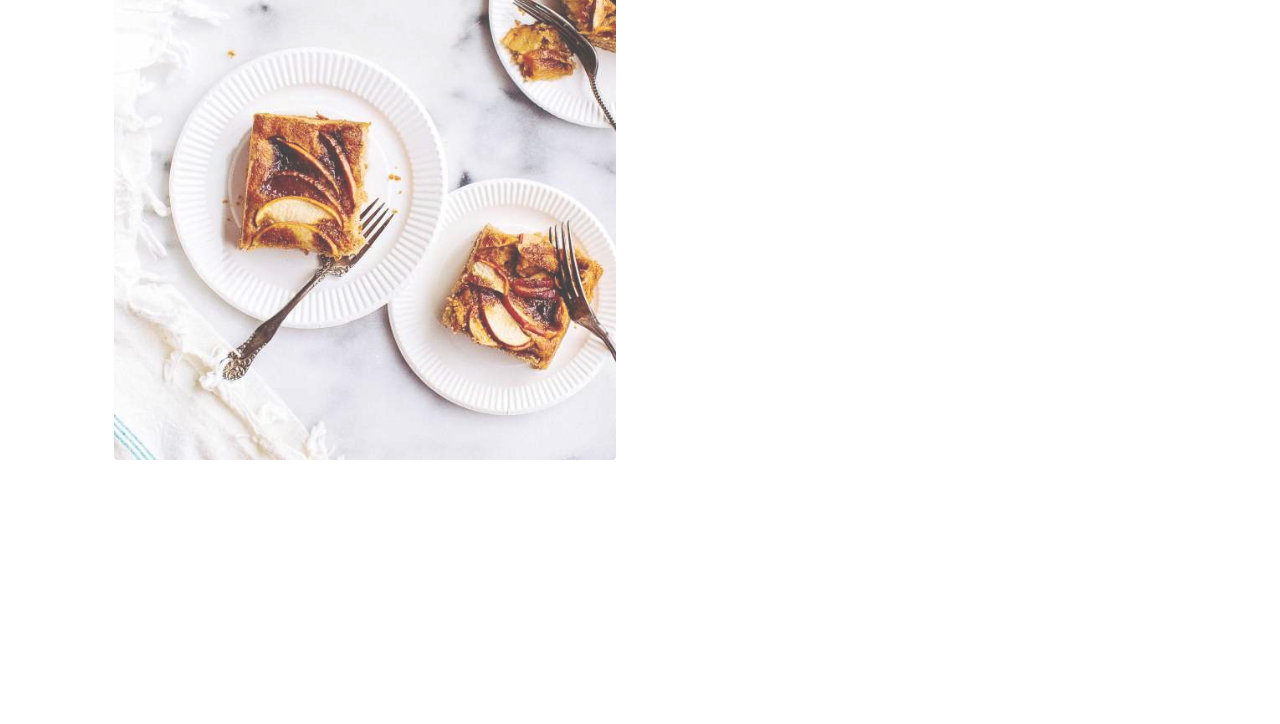
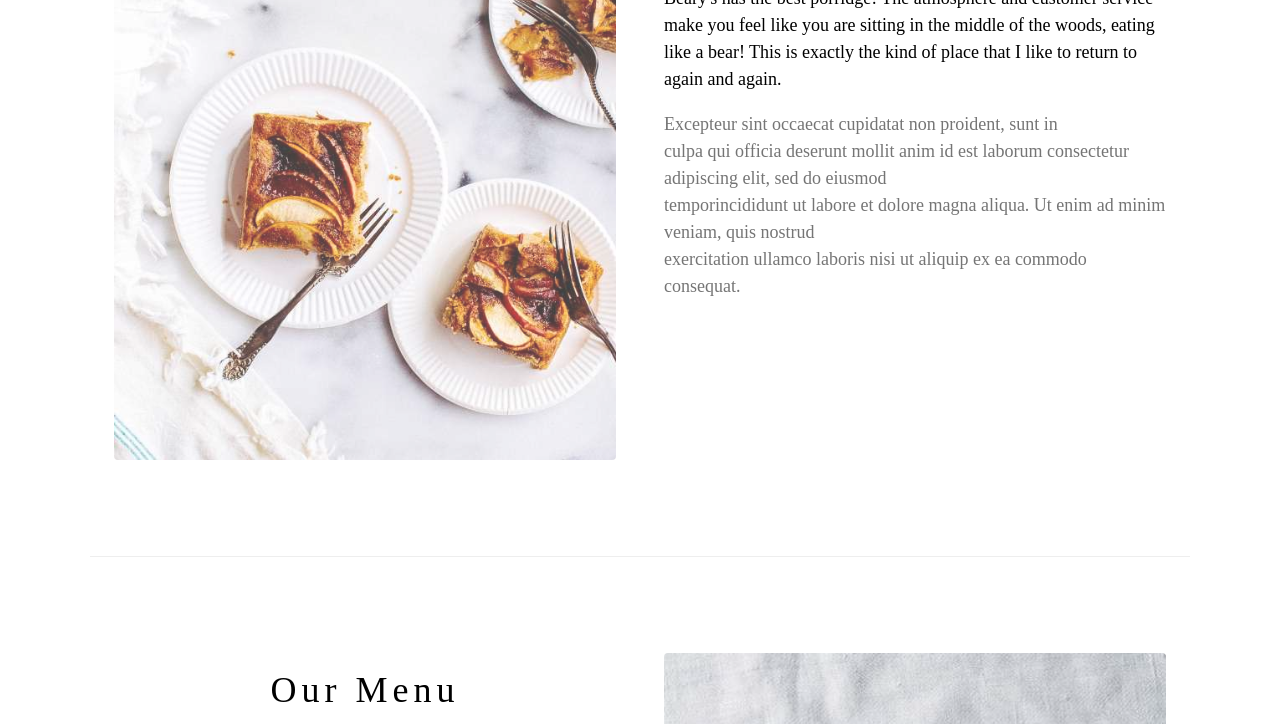
Before and after one commit to asifm-webelight/Javascript, a website built with webpack: page Restaurant-Page-Webpack/dist/index.html in a window 1280 px wide. Shown: the part 883-1607 px from the top of the page. Before the commit the page ends 1419 px from the top, so only its background shows below. Built offline with nearby package versions, Linux system fonts and the light colour scheme.

Commit message:
Divide whole code module wise

```diff
--- /dev/null
+++ b/Restaurant-Page-Webpack/src/about.js
@@ -0,0 +1,49 @@
+function about() {
+    const aboutContainer = document.createElement("div")
+    aboutContainer.classList.add("w3-row", "w3-padding-64")
+    aboutContainer.id = "about"
+
+    const imgdiv = document.createElement("div")
+    imgdiv.classList.add("w3-col", "m6", "w3-padding-large", "w3-hide-small")
+
+    const img = document.createElement("img")
+    img.src = "images/tablesetting2.jpg", img.classList.add("w3-round", "w3-image", "w3-opacity-min"), img.alt = "Table Setting", img.width = "600", img.height = "750"
+
+    const aboutCat = document.createElement("div")
+    aboutCat.classList.add("w3-col", "m6", "w3-padding-large")
+
+    const h1 = document.createElement("h1")
+    h1.classList.add("w3-center")
+    h1.textContent = "About Us"
+
+    const br = document.createElement("br")
+    const h5 = document.createElement("h5")
+    h5.classList.add("w3-center")
+    h5.textContent = "Tradition since 1889"
+
+    const aboutCatContent = document.createElement("p")
+    aboutCatContent.classList.add("w3-large")
+    aboutCatContent.innerText = `Beary's has the best porridge! The atmosphere and customer service make you feel like you are sitting in the middle of the woods, eating like a bear! This is exactly the kind of place that I like to return to again and again.`
+
+    const aboutCatContentBottom = document.createElement("p")
+    aboutCatContentBottom.classList.add("w3-large", "w3-text-grey", "w3-hide-medium")
+    aboutCatContentBottom.innerText = `Excepteur sint occaecat cupidatat non proident, sunt in
+    culpa qui officia deserunt mollit anim id est laborum consectetur adipiscing elit, sed do eiusmod
+    temporincididunt ut labore et dolore magna aliqua. Ut enim ad minim veniam, quis nostrud
+    exercitation ullamco laboris nisi ut aliquip ex ea commodo consequat.`
+
+    aboutContainer.appendChild(imgdiv)
+    imgdiv.appendChild(img)
+
+    aboutContainer.appendChild(aboutCat)
+    aboutCat.appendChild(h1)
+    aboutCat.appendChild(br)
+    aboutCat.appendChild(h5)
+    aboutCat.appendChild(aboutCatContent)
+    aboutCat.appendChild(aboutCatContentBottom)
+
+    return aboutContainer
+
+}
+
+export default about
--- a/Restaurant-Page-Webpack/src/contact.js
+++ b/Restaurant-Page-Webpack/src/contact.js
@@ -0,0 +1,74 @@
+function contact() {
+    const contactDivContainer = document.createElement("div")
+    contactDivContainer.classList.add("w3-container", "w3-padding-64")
+    contactDivContainer.id = "contact"
+
+    const h1 = document.createElement("h1")
+    h1.textContent = "Contact"
+    const br = document.createElement("br")
+
+    const p1 = document.createElement("p")
+    p1.textContent = `Do not hesitate to contact us.`
+
+    const p2 = document.createElement("p")
+    p2.classList.add("w3-text-blue-grey", "w3-large")
+
+    const b = document.createElement("b")
+    b.textContent = "123 Forest Drive, Forestville, Maine"
+    p2.appendChild(b)
+
+    const p3 = document.createElement("p")
+    p3.textContent = `You can also contact us by phone 1234567890 or email bearybreakfastbar@gmail.com, or you can send us a
+    message here:`
+
+    const form = document.createElement("form")
+    form.action = "#"
+
+    const name = document.createElement("p")
+    const inputName = document.createElement("input")
+    inputName.classList.add("w3-input", "w3-padding-16")
+    inputName.type = "text", inputName.placeholder = "Name", inputName.required, inputName.name = "Name"
+
+    const number = document.createElement("p")
+    const inputNumber = document.createElement("input")
+    inputNumber.classList.add("w3-input", "w3-padding-16")
+    inputName.type = "number", inputNumber.placeholder = "How Many People", inputName.required, inputName.name = "People"
+
+    const dateTime = document.createElement("p")
+    const inputDateTime = document.createElement("input")
+    inputDateTime.classList.add("w3-input", "w3-padding-16")
+    inputDateTime.type = "datetime-local", inputDateTime.placeholder = "Date and time", inputDateTime.required, inputDateTime.name = "date", inputDateTime.value = "2020-11-16T20:00"
+
+    const msg = document.createElement("p")
+    const inputMsg = document.createElement("input")
+    inputMsg.classList.add("w3-input", "w3-padding-16")
+    inputMsg.type = "text", inputMsg.placeholder = "Message \ Special requirements", inputDateTime.required, inputDateTime.name = "message"
+
+    const p = document.createElement("p")
+    const button = document.createElement("button")
+    button.classList.add("w3-button", "w3-light-grey", "w3-section")
+    button.type = "submit", button.textContent = "SEND MESSAGE"
+
+
+    contactDivContainer.appendChild(h1)
+    contactDivContainer.appendChild(br)
+    contactDivContainer.appendChild(p1)
+    contactDivContainer.appendChild(p2)
+    contactDivContainer.appendChild(p3)
+    contactDivContainer.appendChild(form)
+
+    form.appendChild(name)
+    name.appendChild(inputName)
+    form.appendChild(number)
+    number.appendChild(inputNumber)
+    form.appendChild(dateTime)
+    dateTime.appendChild(inputDateTime)
+    form.appendChild(msg)
+    msg.appendChild(inputMsg)
+    form.appendChild(p)
+    p.appendChild(button)
+
+    return contactDivContainer
+}
+
+export default contact
--- /dev/null
+++ b/Restaurant-Page-Webpack/src/footer.js
@@ -0,0 +1,13 @@
+function footer(){
+    const footer = document.createElement("footer")
+    footer.classList.add("w3-center", "w3-light-grey", "w3-padding-32")
+
+    const p = document.createElement("p")
+    const d = new Date()
+    p.textContent = `© ${d.getFullYear()} - Beary's Breakfast Bar`
+
+    footer.appendChild(p)
+    return footer
+}
+
+export default footer
--- /dev/null
+++ b/Restaurant-Page-Webpack/src/header.js
@@ -0,0 +1,24 @@
+function header() {
+    const header = document.createElement("header")
+    header.classList.add("w3-display-container", "w3-content", "w3-wide")
+    header.style = "max-width:1600px;min-width:500px"
+    header.id = "home"
+
+    const img = document.createElement("img")
+    img.classList.add("w3-image")
+    img.src = "/images/hamburger.jpg", img.alt = "Hamburger Catering", img.width = "1600", img.height = "800"
+
+    const div = document.createElement("div")
+    div.classList.add("w3-display-bottomleft", "w3-padding-large", "w3-opacity")
+
+    const h1 = document.createElement("h1")
+    h1.classList.add("w3-xxlarge")
+    h1.textContent = "Beary's Breakfast Bar"
+
+    header.appendChild(img)
+    header.appendChild(div)
+    div.appendChild(h1)
+
+    return header
+}
+export default header
--- a/Restaurant-Page-Webpack/src/home.js
+++ b/Restaurant-Page-Webpack/src/home.js
@@ -0,0 +1,22 @@
+import about from "./about"
+import menuSection from "./menu"
+import contact from "./contact"
+
+function pageContent() {
+    const pageContentdivContainer = document.createElement("div")
+    pageContentdivContainer.classList.add("w3-content")
+    pageContentdivContainer.style = "max-width:1100px"
+
+    pageContentdivContainer.appendChild(about())
+    const hr = document.createElement("hr")
+    pageContentdivContainer.appendChild(hr)
+
+    pageContentdivContainer.appendChild(menuSection())
+    const hr2 = document.createElement("hr")
+    pageContentdivContainer.appendChild(hr2)
+    pageContentdivContainer.appendChild(contact())
+
+    return pageContentdivContainer
+}
+
+export default pageContent
--- a/Restaurant-Page-Webpack/src/menu.js
+++ b/Restaurant-Page-Webpack/src/menu.js
@@ -0,0 +1,90 @@
+function menuSection() {
+    const menuDivContainer = document.createElement("div")
+    menuDivContainer.classList.add("w3-row", "w3-padding-64")
+    menuDivContainer.id = "menu"
+
+    const menuContainer = document.createElement("div")
+    menuContainer.classList.add("w3-col", "l6", "w3-padding-large")
+
+    const h1 = document.createElement("h1")
+    h1.classList.add("w3-center")
+    h1.textContent = "Our Menu"
+
+    //First Item
+    const item1 = document.createElement("h4")
+    item1.textContent = "The Beary Best Porridge"
+    const para1 = document.createElement("p")
+    para1.classList.add("w3-text-grey")
+    para1.textContent = "Made by Baby Bear himself, this porridge is guarenteed to be just right, or your money back. $5"
+    const br = document.createElement("br")
+
+    //Second Item
+    const item2 = document.createElement("h4")
+    item2.textContent = "Beary Bowl"
+    const para2 = document.createElement("p")
+    para2.classList.add("w3-text-grey")
+    para2.textContent = "Get a big ole bowl of our berries! Side of honey is $1 extra. $7"
+    const br2 = document.createElement("br")
+
+    //Third Item
+    const item3 = document.createElement("h4")
+    item3.textContent = "Honeycomb"
+    const para3 = document.createElement("p")
+    para3.classList.add("w3-text-grey")
+    para3.textContent = "Are you a bear like us? Then you will love our honeycomb. And, yes humans, it is just a piece of honeycomb, not the popular breakfast cereal. $6"
+    const br3 = document.createElement("br")
+
+    //Fourth Item
+    const item4 = document.createElement("h4")
+    item4.textContent = "Scrambled eggs"
+    const para4 = document.createElement("p")
+    para4.classList.add("w3-text-grey")
+    para4.textContent = "Scrambled eggs, roasted red pepper and garlic, with green onions $7.50"
+    const br4 = document.createElement("br")
+
+    //Fifth Item
+    const item5 = document.createElement("h4")
+    item5.textContent = "Blueberry Pancakes"
+    const para5 = document.createElement("p")
+    para5.classList.add("w3-text-grey")
+    para5.textContent = "With syrup, butter and lots of berries $8.50"
+    const br5 = document.createElement("br")
+
+    const imgContainer = document.createElement("div")
+    imgContainer.classList.add("w3-col", "l6", "w3-padding-large")
+
+    const img = document.createElement("img")
+    img.src = "images/tablesetting.jpg"
+    img.classList.add("w3-round", "w3-image", "w3-opacity-min")
+    img.alt = "Menu"
+    img.style = "width:100%"
+
+    menuDivContainer.appendChild(menuContainer)
+    menuContainer.appendChild(h1)
+    menuContainer.appendChild(item1)
+    menuContainer.appendChild(para1)
+    menuContainer.appendChild(br)
+
+    menuContainer.appendChild(item2)
+    menuContainer.appendChild(para2)
+    menuContainer.appendChild(br2)
+
+    menuContainer.appendChild(item3)
+    menuContainer.appendChild(para3)
+    menuContainer.appendChild(br3)
+
+    menuContainer.appendChild(item4)
+    menuContainer.appendChild(para4)
+    menuContainer.appendChild(br4)
+
+    menuContainer.appendChild(item5)
+    menuContainer.appendChild(para5)
+    menuContainer.appendChild(br5)
+
+    menuDivContainer.appendChild(imgContainer)
+    imgContainer.appendChild(img)
+
+    return menuDivContainer
+}
+
+export default menuSection
--- a/Restaurant-Page-Webpack/src/website.js
+++ b/Restaurant-Page-Webpack/src/website.js
@@ -1,134 +1,15 @@
-function navbar() {
-    const container = document.createElement("div")
-    const menu = document.createElement("div")
-    const home = document.createElement("a")
-    const menuContainer = document.createElement("div")
-    const about = document.createElement("a")
-    const menuitem = document.createElement("a")
-    const contact = document.createElement("a")
+import navbar from "./navbar"
+import header from "./header"
+import pageContent from "./home"
+import footer from "./footer"
 
-    container.classList.add("w3-top")
-    menu.classList.add("w3-bar")
-    menu.classList.add("w3-white")
-    menu.classList.add("w3-padding")
-    menu.classList.add("w3-card")
-    menu.style = "letter-spacing:4px;"
-
-    home.textContent = "Gourmet au Catering"
-    home.classList.add("w3-bar-item")
-    home.classList.add("w3-button")
-    home.href = "#home"
-
-    menuContainer.classList.add("w3-right")
-    menuContainer.classList.add("w3-hide-small")
-
-    about.textContent = "About"
-    menuitem.textContent = "Menu"
-    contact.textContent = "Contact"
-
-    about.classList.add("w3-bar-item")
-    about.classList.add("w3-button")
-    menuitem.classList.add("w3-bar-item")
-    menuitem.classList.add("w3-button")
-    contact.classList.add("w3-bar-item")
-    contact.classList.add("w3-button")
-
-    about.href = "#about"
-    menuitem.href = "#menu"
-    contact.href = "#contact"
-
-    container.appendChild(menu)
-    menu.appendChild(home)
-    menu.appendChild(menuContainer)
-
-    menuContainer.appendChild(about)
-    menuContainer.appendChild(menuitem)
-    menuContainer.appendChild(contact)
-
-    return container
-}
-
-function header()
-{
-    const header = document.createElement("header")
-    header.classList.add("w3-display-container","w3-content","w3-wide")
-    header.style = "max-width:1600px;min-width:500px"
-    header.id = "home"
-
-    const img = document.createElement("img")
-    img.classList.add("w3-image")
-    img.src = "/images/hamburger.jpg"
-    img.alt = "Hamburger Catering"
-    img.width = "1600"
-    img.height = "800"
-
-    const div = document.createElement("div")
-    div.classList.add("w3-display-bottomleft", "w3-padding-large", "w3-opacity")
-
-    const h1 = document.createElement("h1")
-    h1.classList.add("w3-xxlarge")
-    h1.textContent = "Le Catering"
-
-    header.appendChild(img)
-    header.appendChild(div)
-    div.appendChild(h1)
-
-    return header
-}
-
-function pageContent(){
-    const divContainer = document.createElement("div")
-    divContainer.classList.add("w3-content")
-    divContainer.style = "max-width:1100px"
-
-    const aboutContainer = document.createElement("div")
-    aboutContainer.classList.add("w3-row","w3-padding-64")
-    aboutContainer.id = "about"
-
-    const imgdiv = document.createElement("div")
-    imgdiv.classList.add("w3-col", "m6", "w3-padding-large", "w3-hide-small")
-
-    const img = document.createElement("img")
-    img.src = "images/tablesetting2.jpg"
-    img.classList.add("w3-round", "w3-image", "w3-opacity-min")
-    img.alt = "Table Setting"
-    img.width = "600"
-    img.height = "750"
-
-    const aboutCat = document.createElement("div")
-    aboutCat.classList.add("w3-col", "m6", "w3-padding-large")
-
-    const h1 = document.createElement("h1")
-    h1.classList.add("w3-center")
-    h1.textContent = "About Catering"
-
-    const br = document.createElement("br")
-    const h5 = document.createElement("h5")
-    h5.classList.add("w3-center")
-    h5.textContent = "Tradition since 1889"
-
-    const aboutCatContent = document.createElement("p")
-    aboutCatContent.classList.add("w3-large")
-
-
-    divContainer.appendChild(aboutContainer)
-    aboutContainer.appendChild(imgdiv)
-    imgdiv.appendChild(img)
-
-    aboutContainer.appendChild(aboutCat)
-    aboutCat.appendChild(h1)
-    aboutCat.appendChild(br)
-    aboutCat.appendChild(h5)
-    aboutCat.appendChild(aboutCatContent)
-    return divContainer
-}
 function initializeWebsite() {
 
     const content = document.getElementById("content")
     content.appendChild(navbar())
     content.appendChild(header())
     content.appendChild(pageContent())
-
+    content.appendChild(footer())
 }
 
 export default initializeWebsite
```
Also changed, not shown: Restaurant-Page-Webpack/src/index.js (+0 -14 lines), Restaurant-Page-Webpack/src/navbar.js (+43 -0 lines), Restaurant-Page-Webpack/dist/index.html, Restaurant-Page-Webpack/dist/main.js, Restaurant-Page-Webpack/dist/style.css (deleted), Restaurant-Page-Webpack/dist/test.html (deleted), Restaurant-Page-Webpack/src/print.js (deleted).
